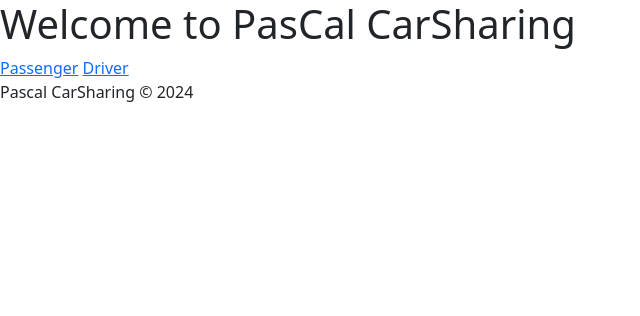
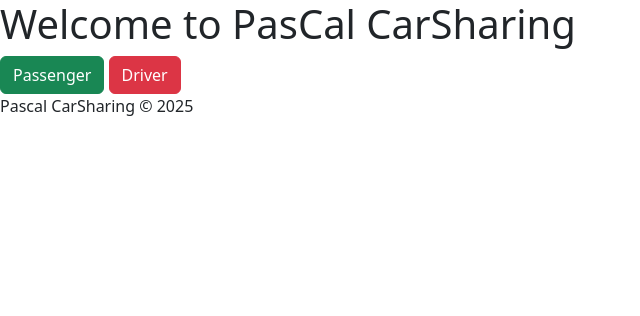
Before and after one commit to ITTPascal-2526-5L/pascal-carsharing-brighipagliaraniromagnoli, a Flask app: page / in a window 1280 px wide. Shown: the top 316 px of the page, without its empty margins (0-640 px from the left). Run offline with Flask 3, Linux system fonts and the light colour scheme.

Commit message:
href sostituiti con bottoni 😏, data ggiornata 😍🐐

```diff
--- a/app/templates/index.html
+++ b/app/templates/index.html
@@ -20,12 +20,12 @@
         <!-- place navbar here -->
     </header>
     <main>
-        <a href="{{ url_for('registration.registration_passenger') }}">Passenger</a>
+        <a href="{{ url_for('registration.registration_passenger') }}" class="btn btn-success">Passenger</a>
 
-        <a href="{{ url_for('registration.registration_driver') }}">Driver</a>
+        <a href="{{ url_for('registration.registration_driver') }}" class="btn btn-danger">Driver</a>
     </main>
     <footer>
-        <p class="basso">Pascal CarSharing &copy; 2024</p>
+        <p class="basso">Pascal CarSharing &copy; 2025</p>
     </footer>
     <!-- Bootstrap JavaScript Libraries -->
     <script src="https://cdn.jsdelivr.net/npm/@popperjs/core@2.11.8/dist/umd/popper.min.js"
```
